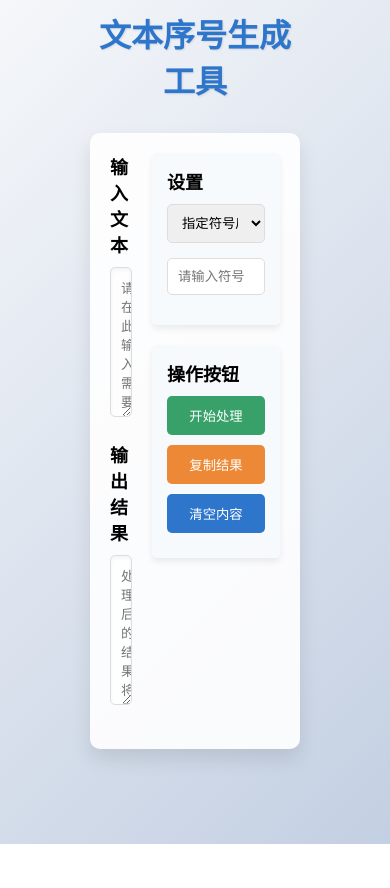
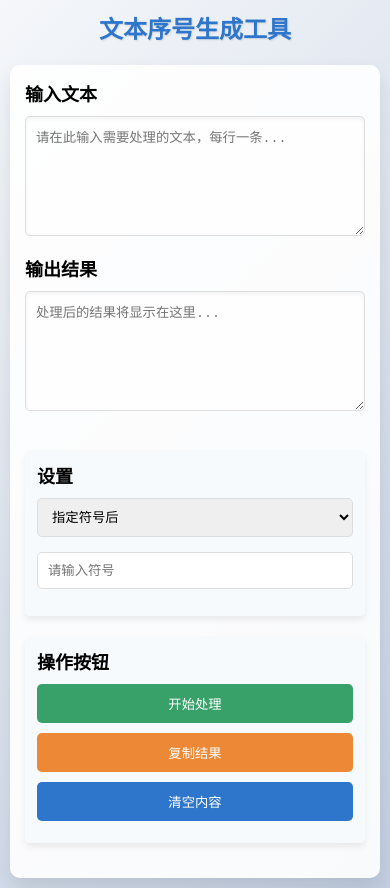
Before and after one commit to lsnu73/Text-number, a plain HTML site: page index.html in a window 390 px wide. Before the commit the page ends 844 px from the top, so only its background shows below. Drawn offline with Linux system fonts and the light colour scheme.

Commit message:
修复手机端文本框显示异常

```diff
--- a/style.css
+++ b/style.css
@@ -100,3 +100,53 @@ button:nth-child(3) {
 button:nth-child(4) {
     background-color: #2e75cc;
 }
+
+/* 响应式设计 - 移动设备适配 */
+@media (max-width: 768px) {
+    body {
+        padding: 10px 20px;
+    }
+
+    .container {
+        flex-direction: column;
+    }
+
+    .content-area {
+        margin-right: 0;
+        margin-bottom: 20px;
+    }
+
+    .settings-area {
+        width: 100%;
+        order: 2; /* 将设置区域移到下方 */
+    }
+
+    .input-area,
+    .output-area {
+        margin-bottom: 15px;
+    }
+
+    textarea {
+        min-height: 120px;
+    }
+}
+
+@media (max-width: 480px) {
+    body {
+        padding: 10px;
+    }
+
+    .container {
+        padding: 15px;
+    }
+
+    .settings,
+    .operation-buttons {
+        padding: 12px;
+    }
+
+    h1 {
+        font-size: 24px;
+        margin-bottom: 20px;
+    }
+}
```
